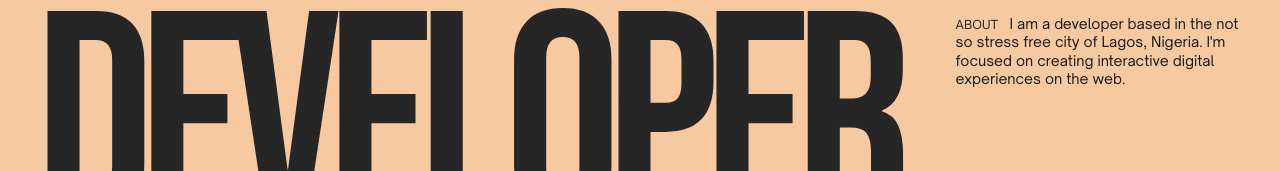
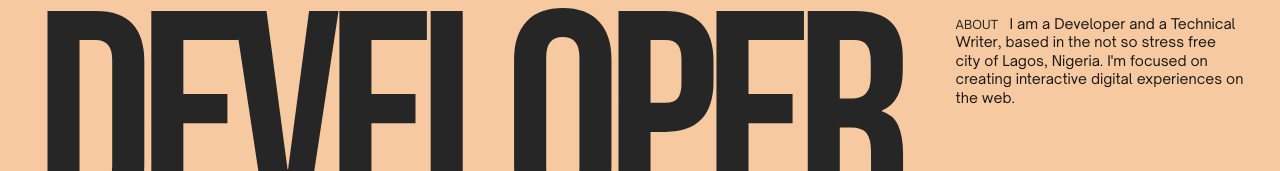
Before and after one commit to ibrahimraimi/folio-v2022, a website built with Parcel: page src/index.html in a window 1280 px wide. Shown: the part 377-548 px from the top of the page. Built offline with nearby package versions, Linux system fonts and the light colour scheme; files whose address does not match are found by name.

Commit message:
feat: update about me

```diff
--- a/src/index.html
+++ b/src/index.html
@@ -142,10 +142,10 @@
 							</h1>
 							<div class="bottom__right">
 								<p class="hero__paragraph">
-									<span class="first-word">About</span> &nbsp; I am a developer
-									based in the not so stress free city of Lagos, Nigeria. I'm
-									focused on creating interactive digital experiences on the
-									web.
+									<span class="first-word">About</span> &nbsp; I am a Developer
+									and a Technical Writer, based in the not so stress free city
+									of Lagos, Nigeria. I'm focused on creating interactive digital
+									experiences on the web.
 								</p>
 								<div class="hero__scroll">
 									<p>Scroll down</p>
```
